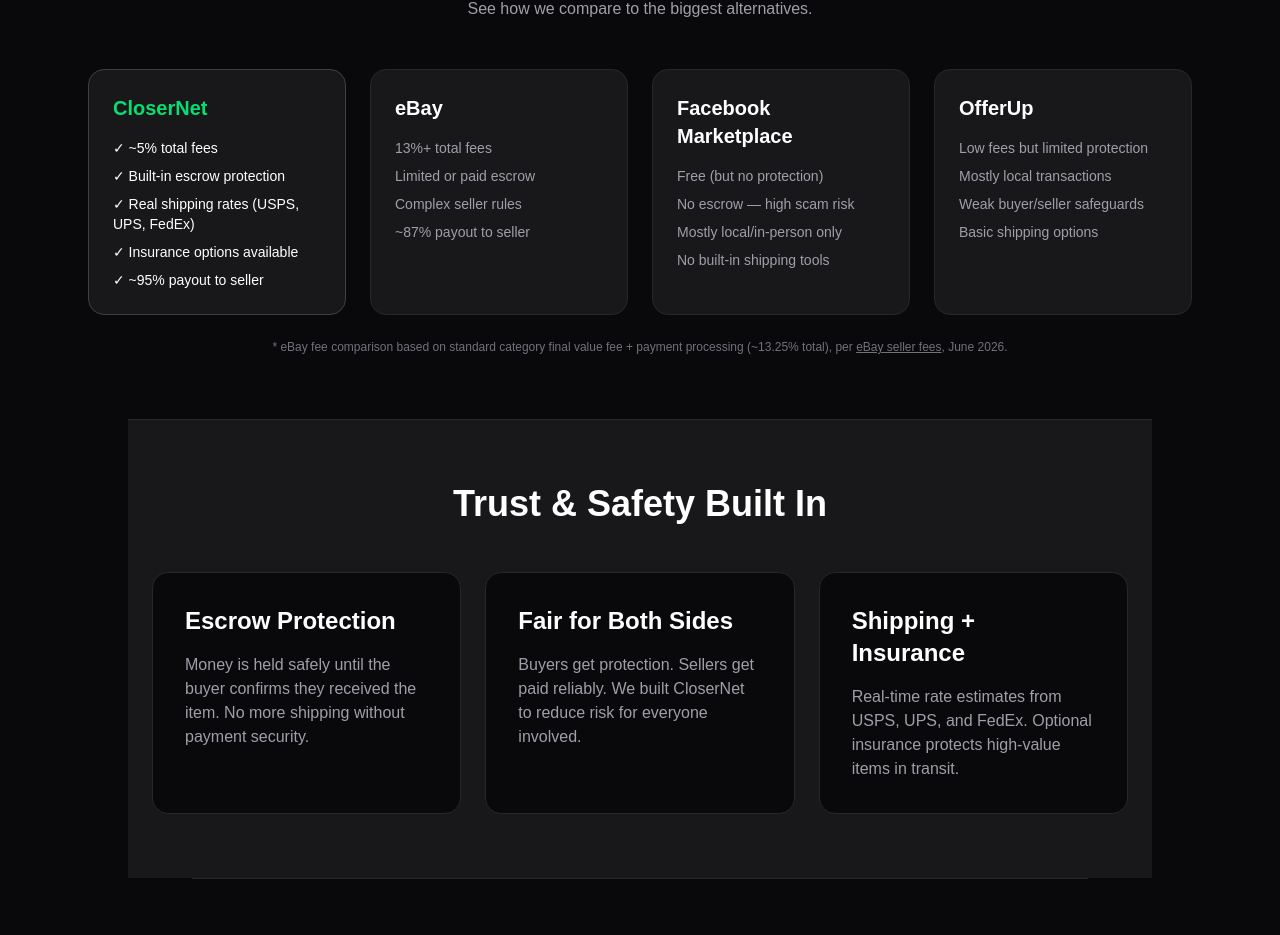
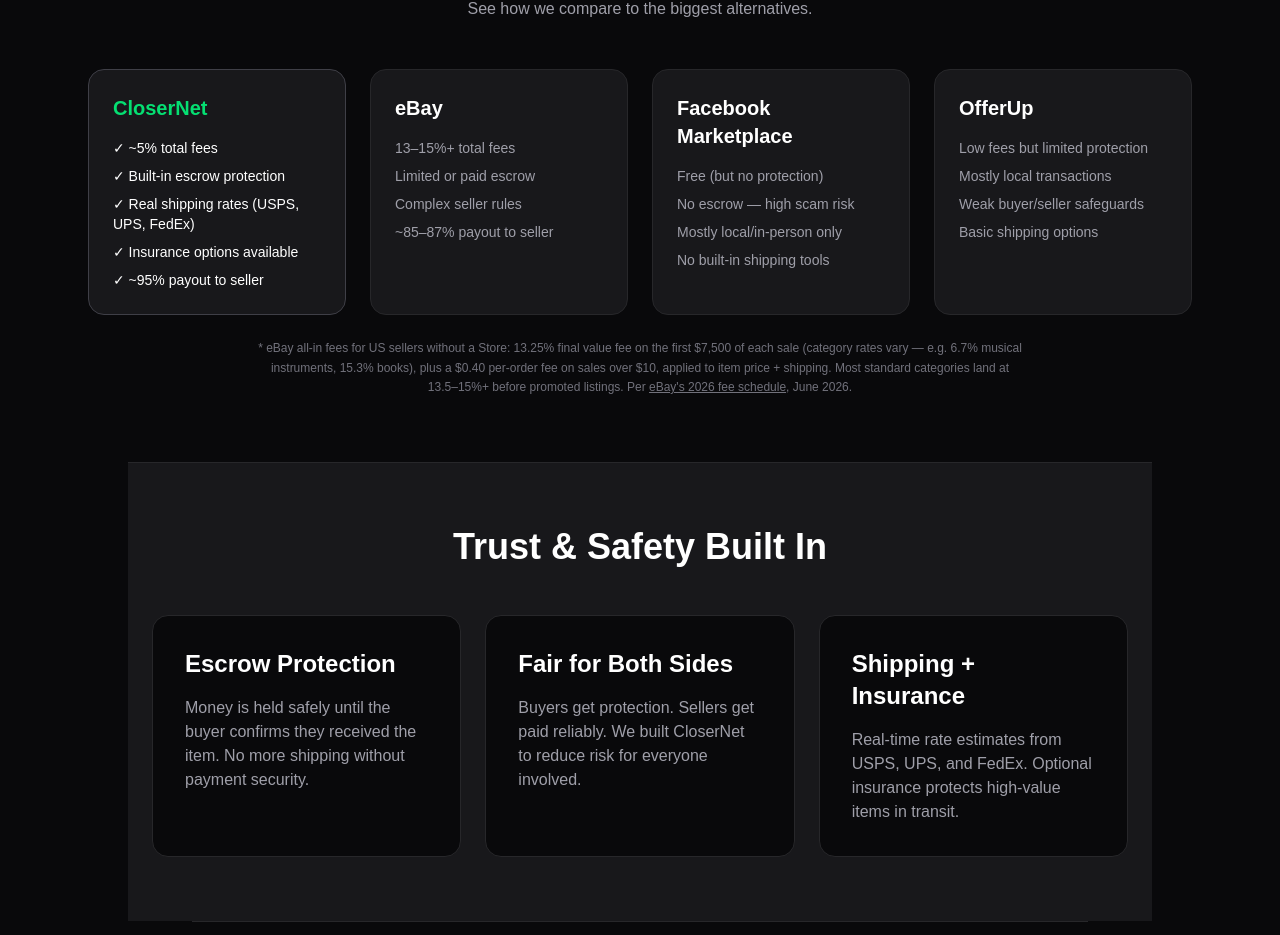
Before and after one commit to 50isLess/CloserNet, a Next.js app: page / in a window 1280 px wide. Shown: the part 2638-3573 px from the top of the page. Built offline with nearby package versions, Linux system fonts and the light colour scheme.

Commit message:
Update eBay fee comparison to 13-15%+ with sourced 2026 footnote

```diff
--- a/app/page.tsx
+++ b/app/page.tsx
@@ -354,10 +354,10 @@
           <div className="bg-zinc-900 border border-zinc-800 rounded-2xl p-6">
             <h3 className="text-xl font-semibold mb-4">eBay</h3>
             <ul className="space-y-2 text-sm text-zinc-400">
-              <li>13%+ total fees</li>
+              <li>13–15%+ total fees</li>
               <li>Limited or paid escrow</li>
               <li>Complex seller rules</li>
-              <li>~87% payout to seller</li>
+              <li>~85–87% payout to seller</li>
             </ul>
           </div>
 
@@ -381,10 +381,13 @@
             </ul>
           </div>
         </div>
-        <p className="text-center text-xs text-zinc-500 mt-6">
-          * eBay fee comparison based on standard category final value fee + payment processing (~13.25% total), per{" "}
+        <p className="text-center text-xs text-zinc-500 mt-6 max-w-3xl mx-auto leading-relaxed">
+          * eBay all-in fees for US sellers without a Store: 13.25% final value fee on the first $7,500 of each sale
+          (category rates vary — e.g. 6.7% musical instruments, 15.3% books), plus a $0.40 per-order fee on sales over $10,
+          applied to item price + shipping. Most standard categories land at 13.5–15%+ before promoted listings.
+          Per{" "}
           <a href="https://www.ebay.com/help/selling/fees-credits-invoices/selling-fees?id=4822" className="underline hover:text-zinc-400" target="_blank" rel="noopener noreferrer">
-            eBay seller fees
+            eBay&apos;s 2026 fee schedule
           </a>
           , June 2026.
         </p>
```
